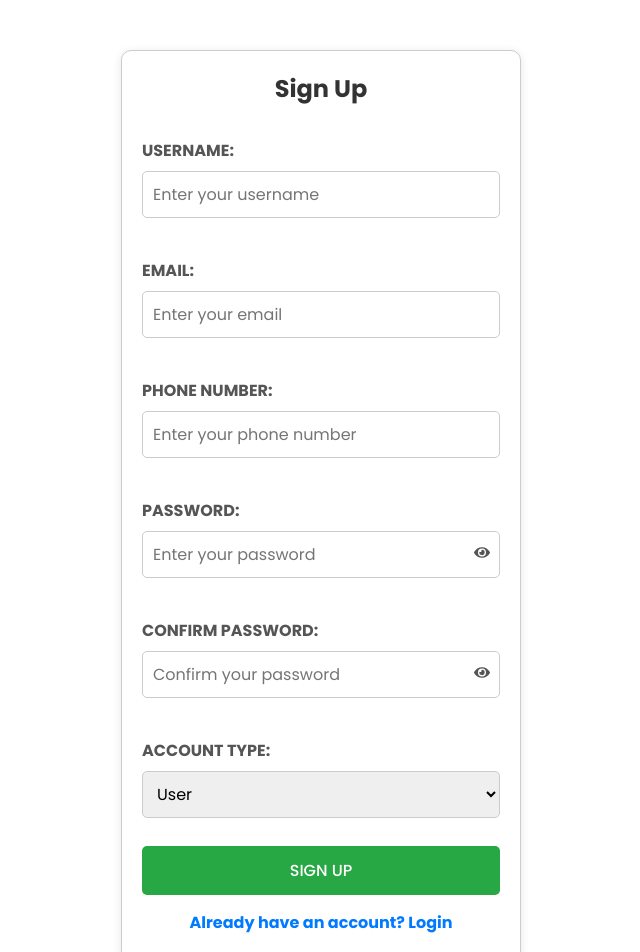
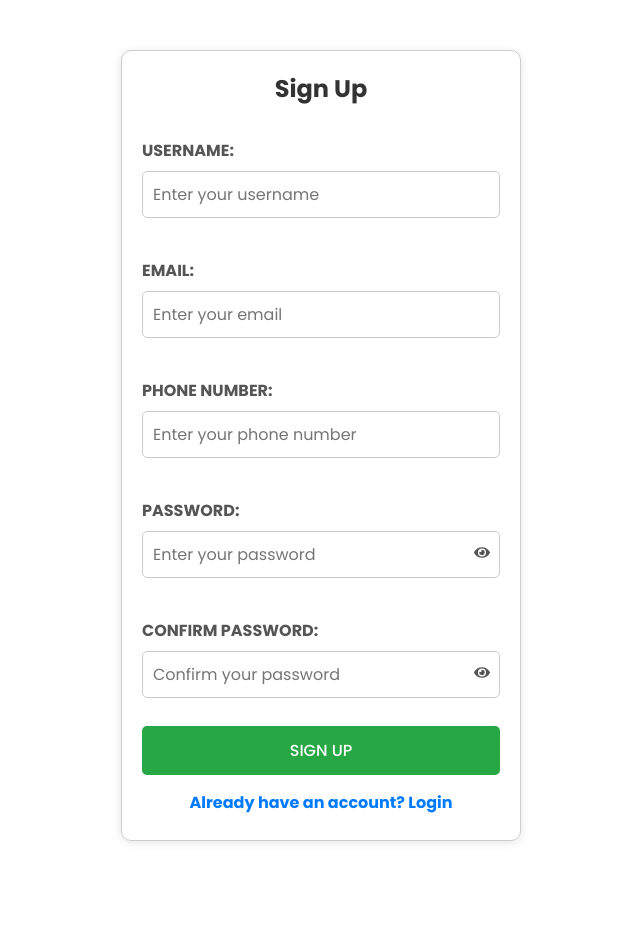
Before and after one commit to bhargavsai259/folderly, a React (Create React App) app in the folder frontend/: page /register in a window 1280 px wide. Shown: the top 952 px of the page, without its empty margins (319-959 px from the left). After the commit the page ends 891 px from the top, so only its background shows below. Built offline with nearby package versions, Linux system fonts and the light colour scheme.

Commit message:
Update Signup.js

```diff
--- a/frontend/src/components/Signup.js
+++ b/frontend/src/components/Signup.js
@@ -13,7 +13,7 @@ const Signup = () => {
     phone: '',
     password: '',
     confirmPassword: '',
-    role: 'user'
+    role: 'user' // Role is hardcoded to 'user'
   });
   const [error, setError] = useState('');
   const [loading, setLoading] = useState(false);
@@ -21,7 +21,7 @@ const Signup = () => {
   const [showConfirmPassword, setShowConfirmPassword] = useState(false); // State for confirm password visibility
   const [isRegistered, setIsRegistered] = useState(false); // New state to track registration success
 
-  const { username, email, phone, password, confirmPassword, role } = formData;
+  const { username, email, phone, password, confirmPassword } = formData;
 
   const onChange = (e) => setFormData({ ...formData, [e.target.name]: e.target.value });
 
@@ -29,7 +29,6 @@ const Signup = () => {
     e.preventDefault();
     setLoading(true);
     setError('');
-//   <!–-  <option value="admin">Admin</option>  -->
 
     if (password !== confirmPassword) {
       setError('Passwords do not match');
@@ -45,7 +44,7 @@ const Signup = () => {
         email,
         phone,
         password: password,
-        role
+        role: 'user' // Always sending 'user' as the role
       });
 
       // Set registration success instead of navigating immediately
@@ -176,17 +175,6 @@ const Signup = () => {
             </span>
           </div>
         </div>
-        <div className="form-group">
-          <label>ACCOUNT TYPE:</label>
-          <select
-            name="role"
-            value={role}
-            onChange={onChange}
-            required
-          >
-            <option value="user">User</option>
-          </select>
-        </div>
         <button type="submit" disabled={loading} className="signup-button">
           {loading ? 'Signing up...' : 'SIGN UP'}
         </button>
```
